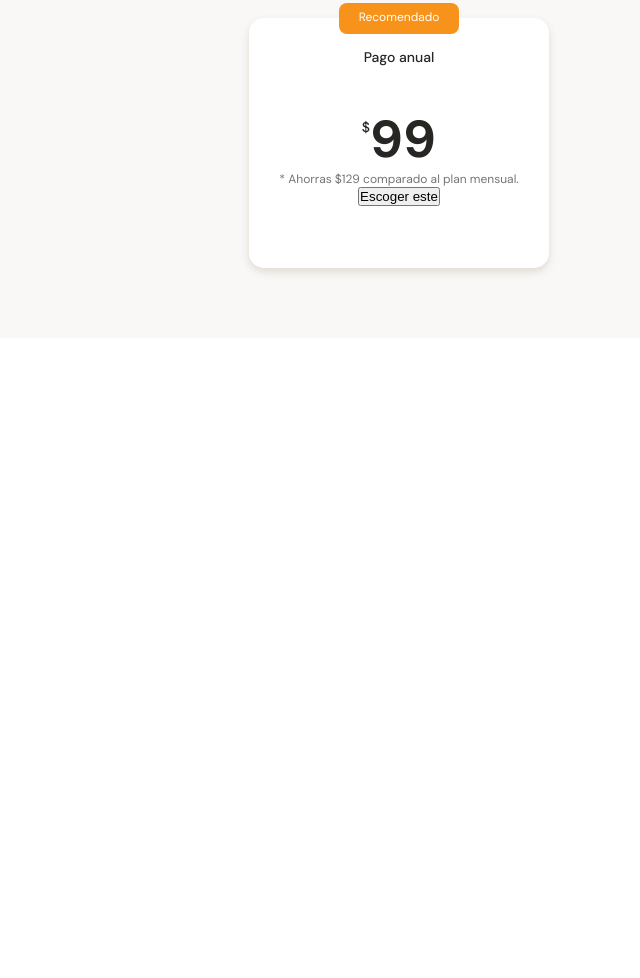
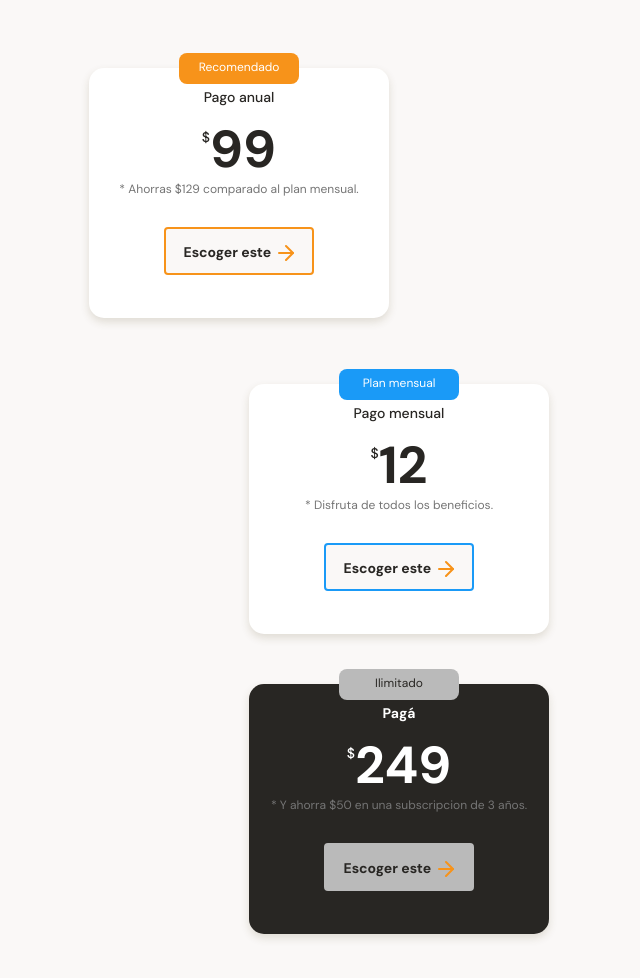
Before and after one commit to Santiago0ss/responsive-desing-mobile-first, a plain HTML site: page index.html in a window 1280 px wide. Shown: the part 2906-3884 px from the top of the page, without its empty margins (241-881 px from the left). Before the commit the page ends 3244 px from the top, so only its background shows below. Drawn offline with Linux system fonts and the light colour scheme.

Commit message:
Terminando la seccion de tarjetas

```diff
--- a/index.html
+++ b/index.html
@@ -148,6 +148,28 @@
                     </div>
                 </article>
             </section>
+            <section class="planes-container--month">
+                <article class="planes-container--card-month">
+                    <p class="plan-mensual">Plan mensual</p>
+                    <div class="plan-info-container">
+                        <h3 class="plan-card--title-month">Pago mensual</h3>
+                        <p class="plan-card--price"><span>$</span>12</p>
+                        <p class="plan-card--saving">* Disfruta de todos los beneficios.</p>
+                        <button class="plan-card--ca-month">Escoger este <span></span></button>
+                    </div>
+                </article>
+            </section>
+            <section class="planes-container--ilimitado">
+                <article class="planes-container--card-ilimitado">
+                    <p class="ilimitado">Ilimitado</p>
+                    <div class="plan-info-container">
+                        <h3 class="plan-card--title-pay">Pagá</h3>
+                        <p class="plan-card--price-ilimitado"><span>$</span>249</p>
+                        <p class="plan-card--saving">* Y ahorra $50 en una subscripcion de 3 años.</p>
+                        <button class="plan-card--ca-pay">Escoger este <span></span></button>
+                    </div>
+                </article>
+            </section>
         </section>
     </main>
     <footer>
--- a/style.css
+++ b/style.css
@@ -380,9 +380,19 @@ main {
     line-height: 1.8rem;
     color: #757575;
 }
+.planes-container--slider {
+    display: flex;
+    position: relative;
+    height: 316px;
+    width: 75%;
+    overflow-x: scroll;
+    overscroll-behavior-x: contain;
+    scroll-snap-type: x proximity;
+}
 .planes-container--card {
     position: relative;
-    width: 70%;
+    scroll-snap-align: center;
+    width: 60%;
     min-width: 230px;
     max-width: 300px;
     height: 250px;
@@ -405,7 +415,7 @@ main {
     color: var(--just-white);
 }
 .plan-card--title {
-    padding: 30px;
+    padding-top: 20px;
     font-size: 1.4rem;
     font-weight: 500;
     line-height: 1.8rem;
@@ -428,3 +438,140 @@ main {
     font-size: 1.2rem;
     color: #757575;
 }
+.plan-card--ca {
+    width: 150px;
+    height: 48px;
+    margin-top: 30px;
+    background-color: #faf8f7;
+    border: 2px solid var(--bitcoin-orange);
+    border-radius: 4px;
+    font-size: 1.4rem;
+    font-weight: bold;
+    line-height: 1.8rem;
+    color: var(--black);
+    font-family: "DM Sans", sans-serif;
+}
+.plan-card--ca span {
+    display: inline-block;
+    width: 20px;
+    height: 20px;
+    background-image: url('./assets/iconos/orange-right-arrow.svg');
+    vertical-align: text-bottom;
+}
+.planes-container--card-month {
+    position: relative;
+    scroll-snap-align: center;
+    width: 60%;
+    min-width: 230px;
+    max-width: 300px;
+    height: 250px;
+    margin: 50px auto 0;
+    padding: 0 15px;
+    background-color: var(--just-white);
+    border-radius: 15px;
+    box-shadow: 0 4px 8px rgba(89, 73, 30, 0.16);
+}
+.plan-mensual {
+    position: absolute;
+    width: 120px;
+    height: 31px;
+    padding: 6px;
+    top: -15px;
+    left: calc(50% - 60px);
+    font-size: 1.2rem;
+    background-color: var(--secundary-blue);
+    border-radius: 8px;
+    color: var(--just-white);
+}
+.plan-card--title-month {
+    padding-top: 20px;
+    font-size: 1.4rem;
+    font-weight: 500;
+    line-height: 1.8rem;
+    color: var(--black);
+}
+.plan-card--ca-month {
+    width: 150px;
+    height: 48px;
+    margin-top: 30px;
+    background-color: #faf8f7;
+    border: 2px solid var(--secundary-blue);
+    border-radius: 4px;
+    font-size: 1.4rem;
+    font-weight: bold;
+    line-height: 1.8rem;
+    color: var(--black);
+    font-family: "DM Sans", sans-serif;
+}
+.plan-card--ca-month span {
+    display: inline-block;
+    width: 20px;
+    height: 20px;
+    background-image: url('./assets/iconos/orange-right-arrow.svg');
+    vertical-align: text-bottom;
+}
+.planes-container--card-ilimitado {
+    position: relative;
+    scroll-snap-align: center;
+    width: 60%;
+    min-width: 230px;
+    max-width: 300px;
+    height: 250px;
+    margin: 50px auto 0;
+    padding: 0 15px;
+    background-color: var(--black);
+    border-radius: 15px;
+    box-shadow: 0 4px 8px rgba(89, 73, 30, 0.16);
+}
+.ilimitado {
+    position: absolute;
+    width: 120px;
+    height: 31px;
+    padding: 6px;
+    top: -15px;
+    left: calc(50% - 60px);
+    font-size: 1.2rem;
+    background-color: var(--grey);
+    border-radius: 8px;
+    color: var(--black);
+}
+.plan-card--title-pay {
+    padding-top: 20px;
+    font-size: 1.4rem;
+    font-weight: bold;
+    line-height: 1.8rem;
+    color: var(--just-white);
+}
+.plan-card--price-ilimitado {
+    padding: 5px 0;
+    font-size: 5.2rem;
+    font-weight: bold;
+    line-height: 5.3rem;
+    color: var(--just-white);
+}
+.plan-card--price-ilimitado span {
+    font-size: 1.4rem;
+    font-weight: 500;
+    vertical-align: 25px;
+    color: var(--just-white);
+}
+.plan-card--ca-pay{
+    width: 150px;
+    height: 48px;
+    margin-top: 30px;
+    background-color: var(--grey);
+    border: 2px solid var(--grey);
+    border-radius: 4px;
+    font-size: 1.4rem;
+    font-weight: bold;
+    line-height: 1.8rem;
+    color: var(--black);
+    font-family: "DM Sans", sans-serif;
+ }
+ .plan-card--ca-pay span {
+    display: inline-block;
+    width: 20px;
+    height: 20px;
+    background-image: url('./assets/iconos/orange-right-arrow.svg');
+    vertical-align: text-bottom;
+ }
```
